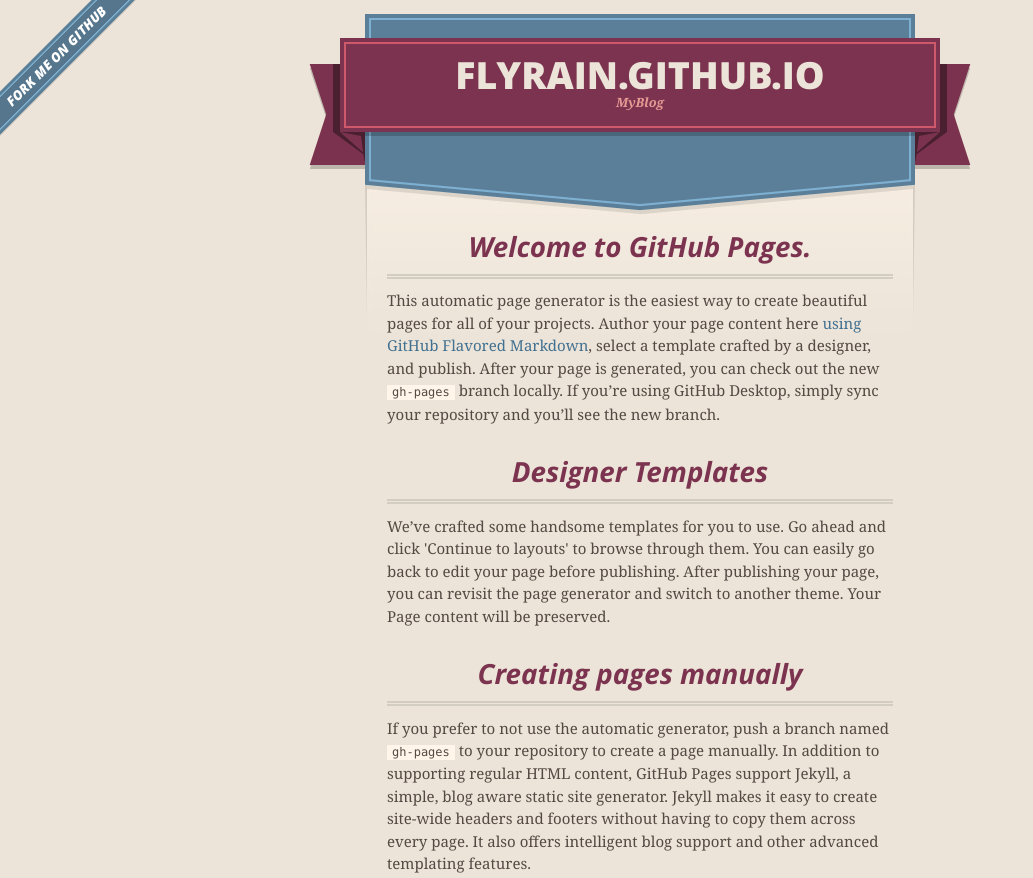
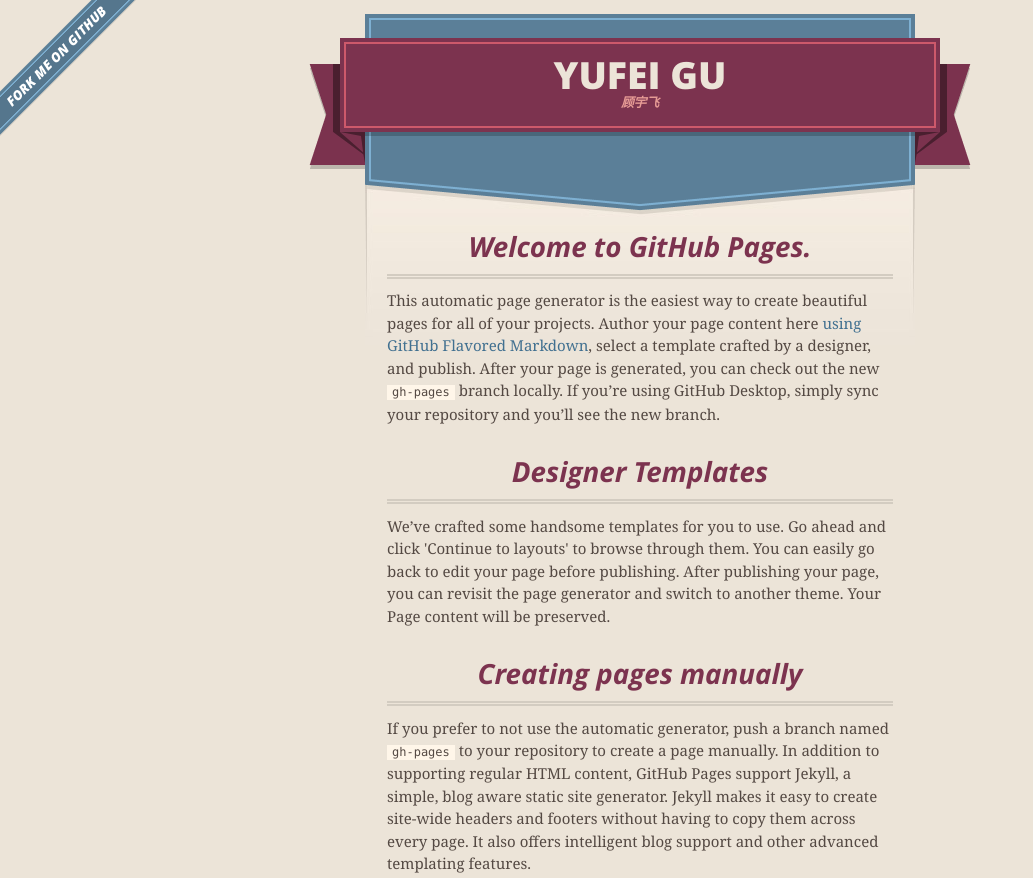
Before and after one commit to flyrain/flyrain.github.io, a plain HTML site: page index.html in a window 1280 px wide. Shown: the top 878 px of the page, without its empty margins (0-1033 px from the left). Drawn offline with nearby package versions, Linux system fonts and the light colour scheme.

Commit message:
change the title

```diff
--- a/index.html
+++ b/index.html
@@ -27,8 +27,8 @@
       <header>
         <span class="ribbon-outer">
           <span class="ribbon-inner">
-            <h1>Flyrain.GitHub.io</h1>
-            <h2>MyBlog</h2>
+            <h1>Yufei Gu</h1>
+            <h2>顾宇飞</h2>
           </span>
           <span class="left-tail"></span>
           <span class="right-tail"></span>
```
